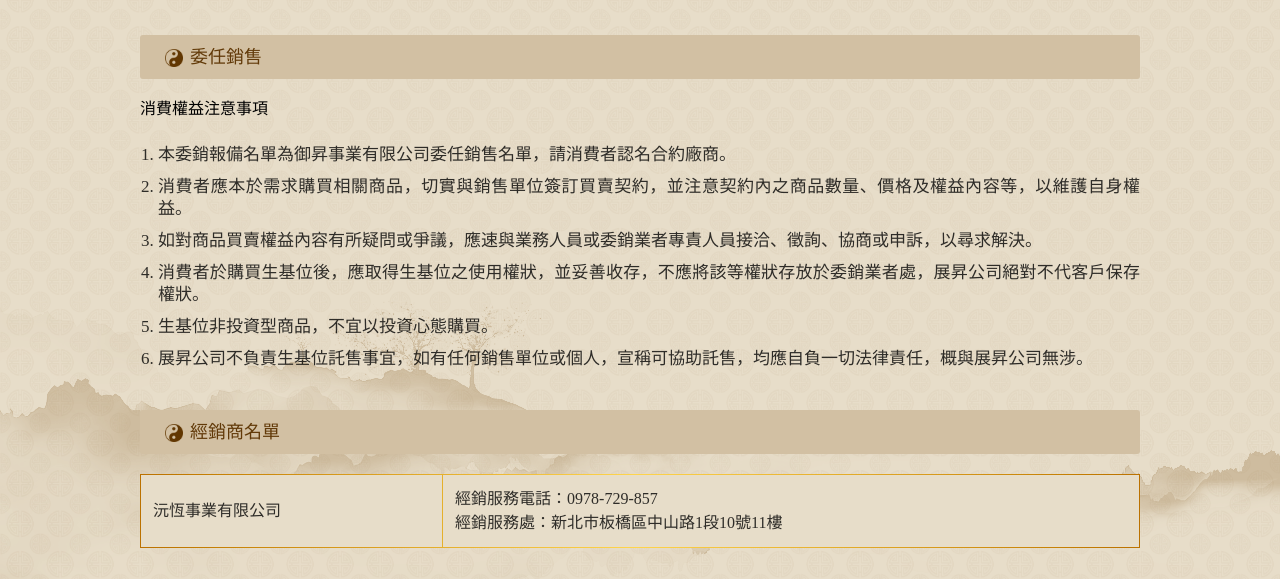
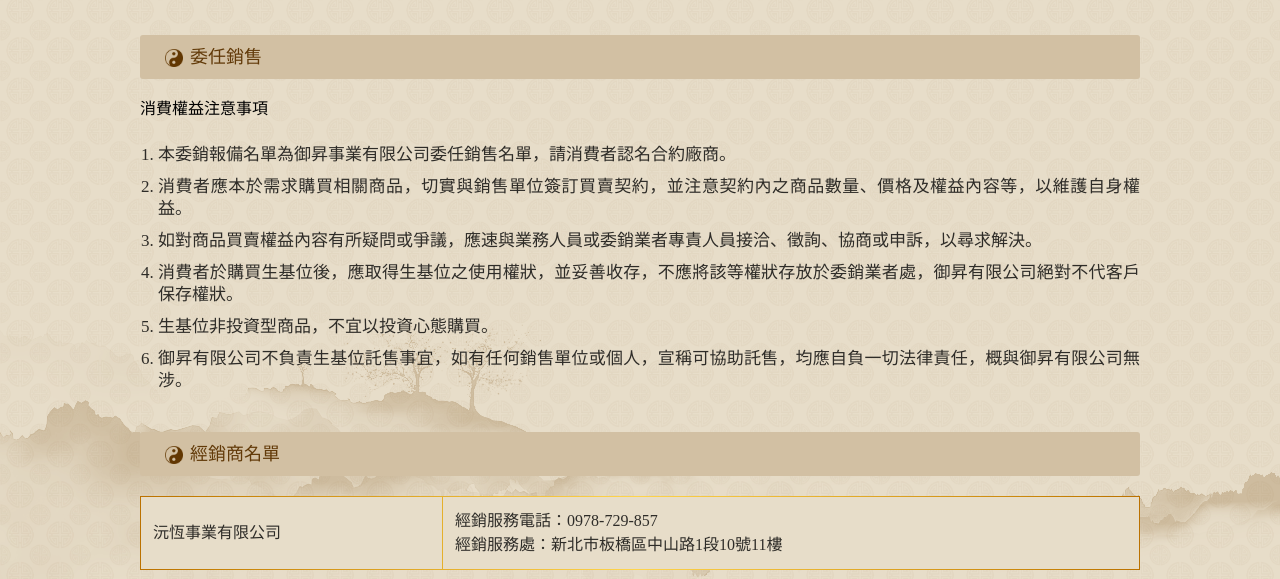
Before and after one commit to weiting-tw/jin-fu-yuan, a plain HTML site: page distributor.html in a window 1280 px wide. Shown: the part 225-804 px from the top of the page. Drawn offline with Linux system fonts and the light colour scheme; a web font is replaced by a local one.

Commit message:
更新distributor 展昇公司 -> 御昇有限公司

```diff
--- a/distributor.html
+++ b/distributor.html
@@ -70,9 +70,9 @@
 						<li>本委銷報備名單為御昇事業有限公司委任銷售名單，請消費者認名合約廠商。</li>
 						<li>消費者應本於需求購買相關商品，切實與銷售單位簽訂買賣契約，並注意契約內之商品數量、價格及權益內容等，以維護自身權益。</li>
 						<li>如對商品買賣權益內容有所疑問或爭議，應速與業務人員或委銷業者專責人員接洽、徵詢、協商或申訴，以尋求解決。</li>
-						<li>消費者於購買生基位後，應取得生基位之使用權狀，並妥善收存，不應將該等權狀存放於委銷業者處，展昇公司絕對不代客戶保存權狀。</li>
+						<li>消費者於購買生基位後，應取得生基位之使用權狀，並妥善收存，不應將該等權狀存放於委銷業者處，御昇有限公司絕對不代客戶保存權狀。</li>
 						<li>生基位非投資型商品，不宜以投資心態購買。</li>
-						<li>展昇公司不負責生基位託售事宜，如有任何銷售單位或個人，宣稱可協助託售，均應自負一切法律責任，概與展昇公司無涉。</li>
+						<li>御昇有限公司不負責生基位託售事宜，如有任何銷售單位或個人，宣稱可協助託售，均應自負一切法律責任，概與御昇有限公司無涉。</li>
 					</ol>
 					<h2>經銷商名單</h2>
 					<table>
```
